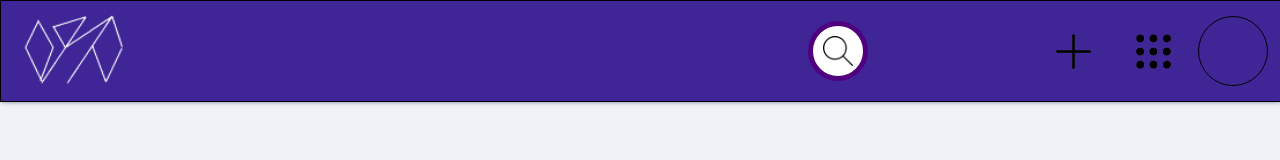
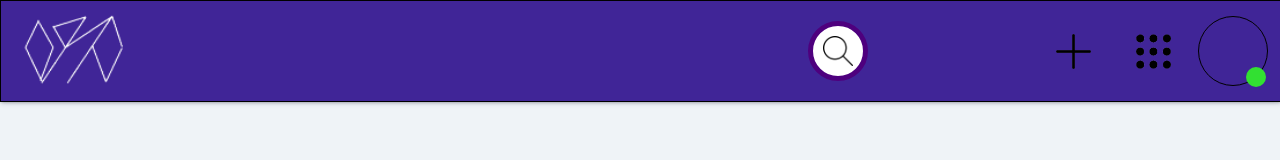
Before and after one commit to B1ND-6th-intern/GLASS_WEB, a React (Create React App) app: page /#/ in a window 1280 px wide. Shown: the top 160 px of the page. Built offline with nearby package versions, Linux system fonts and the light colour scheme.

Commit message:
move : Navigation, add : Network
move : Navigation, add : Network

```diff
--- a/src/App.js
+++ b/src/App.js
@@ -1,6 +1,6 @@
 import "./App.css";
 import { HashRouter, Route } from "react-router-dom";
-import Navigation from "./components/Nav/Navigation";
+import Navigation from "./page/Nav/Navigation";
 import Contentcontainer from "./page/Main/MainPage";
 
 function App() {
--- /dev/null
+++ b/src/components/Nav/NetWork.js
@@ -0,0 +1,8 @@
+import { useState, useEffect } from "react";
+import "./Network.css";
+
+const Network = () => {
+  return <div className="checknetwork" />;
+};
+
+export default Network;
--- /dev/null
+++ b/src/components/Nav/Network.css
@@ -0,0 +1,9 @@
+.checknetwork {
+  position: relative;
+  width: 20px;
+  height: 20px;
+  border-radius: 50px;
+  background-color: #32e032;
+  top: 40%;
+  left: 40%;
+}
--- a/src/components/Nav/Navigation.js
+++ b/src/page/Nav/Navigation.js
@@ -1,10 +1,11 @@
 import "./Navigation.scss";
-import { useState } from "react";
+import { useState, useEffect } from "react";
 import WhiteLogo from "../../assets/img/WhiteLogo.png";
 import PostImg from "../../assets/img/Post.png";
 import MenuImg from "../../assets/img/Menu.png";
 import SearchImg from "../../assets/img/Search.png";
 import PostExitImg from "../../assets/img/PostExit.svg";
+import Network from "../../components/Nav/NetWork";
 
 const useClick = (isClcik) => {
   const [click, setClick] = useState(isClcik);
@@ -16,7 +17,26 @@ const useClick2 = (isClick2) => {
   return { changeSearch2: setClick2, click2 };
 };
 
+const UseNetwork = (onChange) => {
+  const [status, setStatus] = useState(navigator.onLine);
+  const handleChange = () => {
+    if (typeof onChange === "function") {
+      onChange(navigator.onLine);
+    }
+  };
+  useEffect(() => {
+    window.addEventListener("online", handleChange);
+    window.addEventListener("offline", handleChange);
+    return () => {
+      window.removeEventListener("online", handleChange);
+      window.removeEventListener("offline", handleChange);
+    };
+  }, []);
+  return status;
+};
+
 const Navigation = () => {
+  const onLine = UseNetwork();
   const { changeSearch, click } = useClick(0, 1);
   const { changeSearch2, click2 } = useClick2(0, 1);
 
@@ -70,6 +90,7 @@ const Navigation = () => {
             </button>
             <button className="navigation-item-user">
               <img className="navigation-item-user-img" />
+              {onLine ? <Network /> : null}
             </button>
           </div>
         </div>
--- a/src/components/Nav/Navigation.scss
+++ b/src/page/Nav/Navigation.scss
@@ -5,7 +5,6 @@
   top: 0px;
   left: 0;
   right: 0;
-  margin: 100000000000000000000000000000000000000000000000000000;
   background-color: var(--main_color);
   box-shadow: 0 2px 5px -1px rgba(50, 50, 93, 0.25),
     0 1px 3px -1px rgba(0, 0, 0, 0.3);
```
